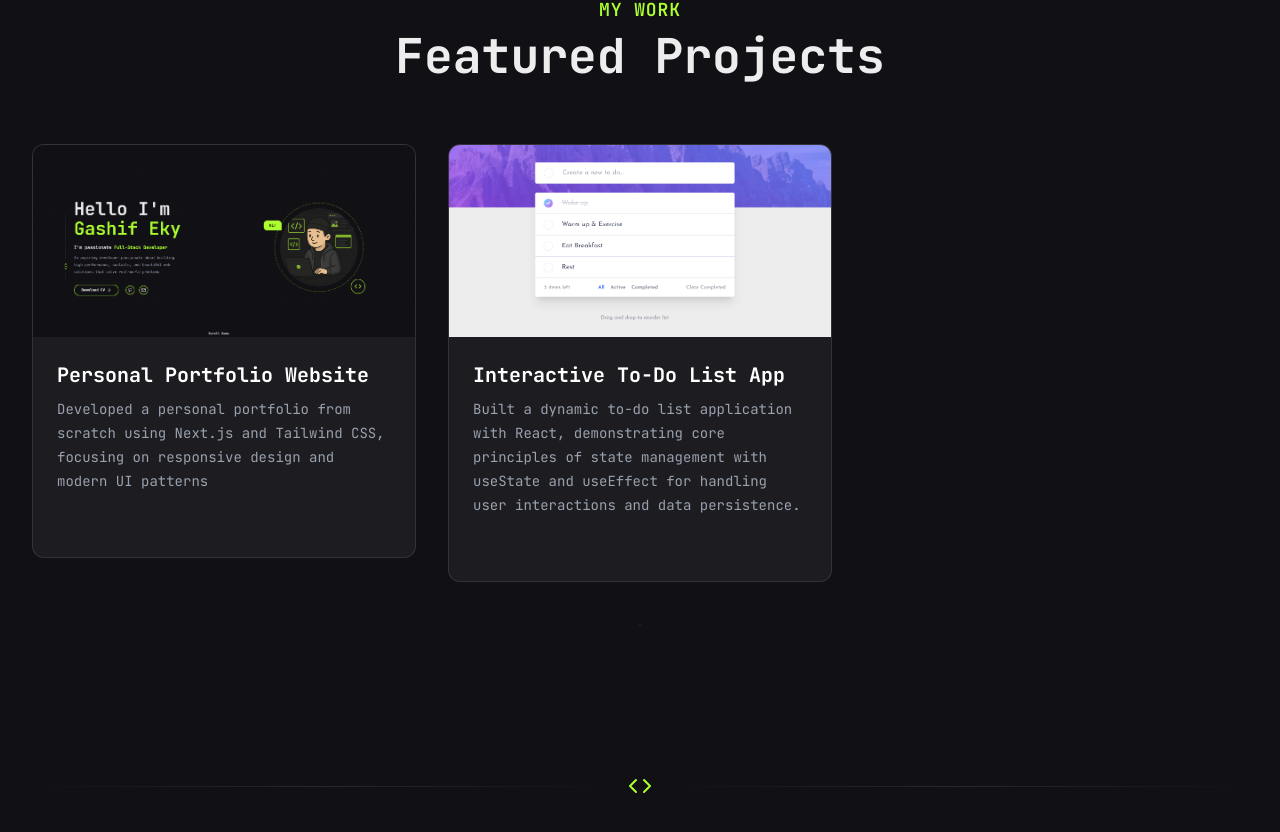
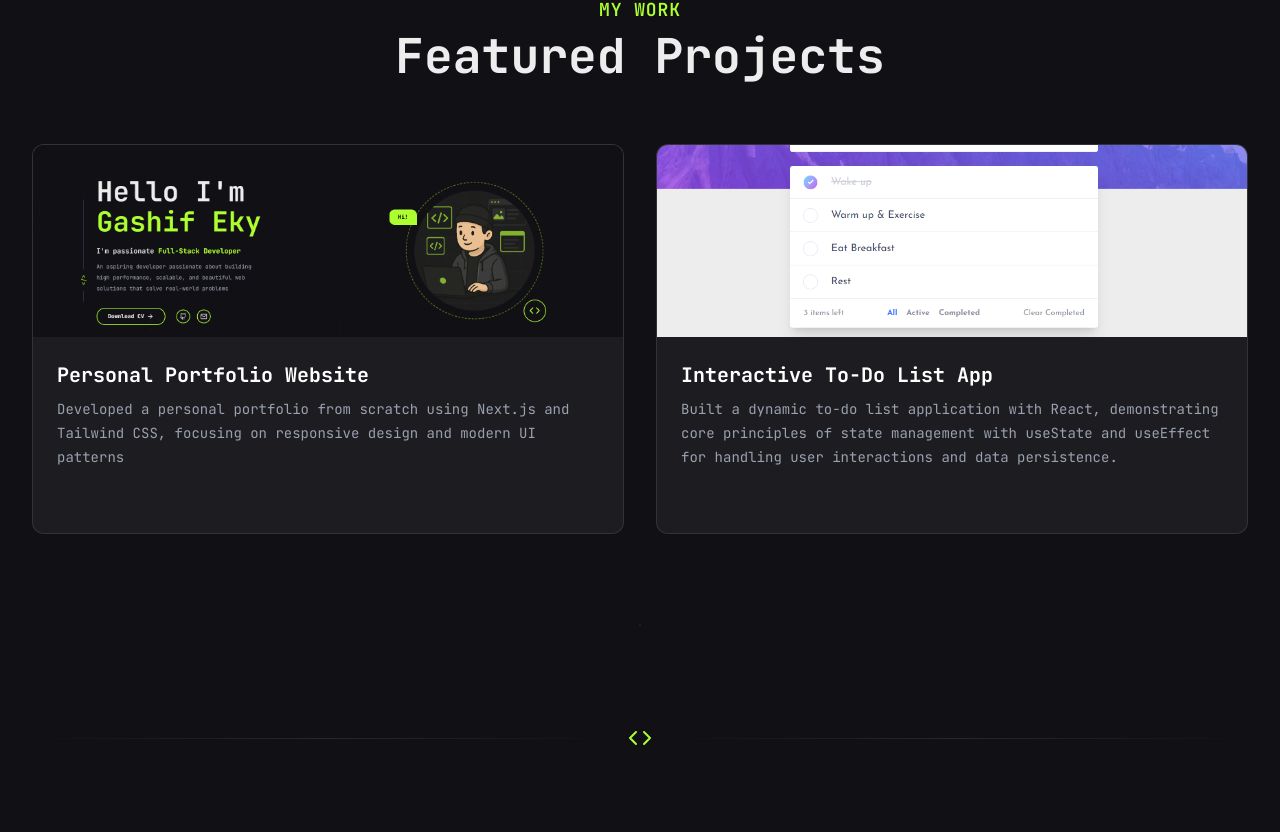
Before and after one commit to mgrizqy/personalWeb-0612, a Next.js app: page / in a window 1280 px wide. Shown: the part 3775-4607 px from the top of the page. Built offline with nearby package versions, Linux system fonts and the light colour scheme.

Commit message:
personalWeb_04_projectsection_star_addition_gridcol_tweak

```diff
--- a/src/app/components/ProjectsSection.tsx
+++ b/src/app/components/ProjectsSection.tsx
@@ -69,7 +69,7 @@
                 <h2 className="text-5xl font-bold mt-2 mb-16">Featured Projects</h2>
             </div>
 
-            <div className="grid grid-cols-1 md:grid-cols-2 lg:grid-cols-3 gap-8">
+            <div className="grid grid-cols-1 md:grid-cols-2 lg:grid-cols-2 gap-8">
                 {projects.map((project,index) => (
 
                     <ProjectCard key={project.id} id={project.id} project={project} onOpenModal={() => setSelectedProject(project)} onClose={() => setSelectedProject(null)} selectedProject={selectedProject}  />
```
